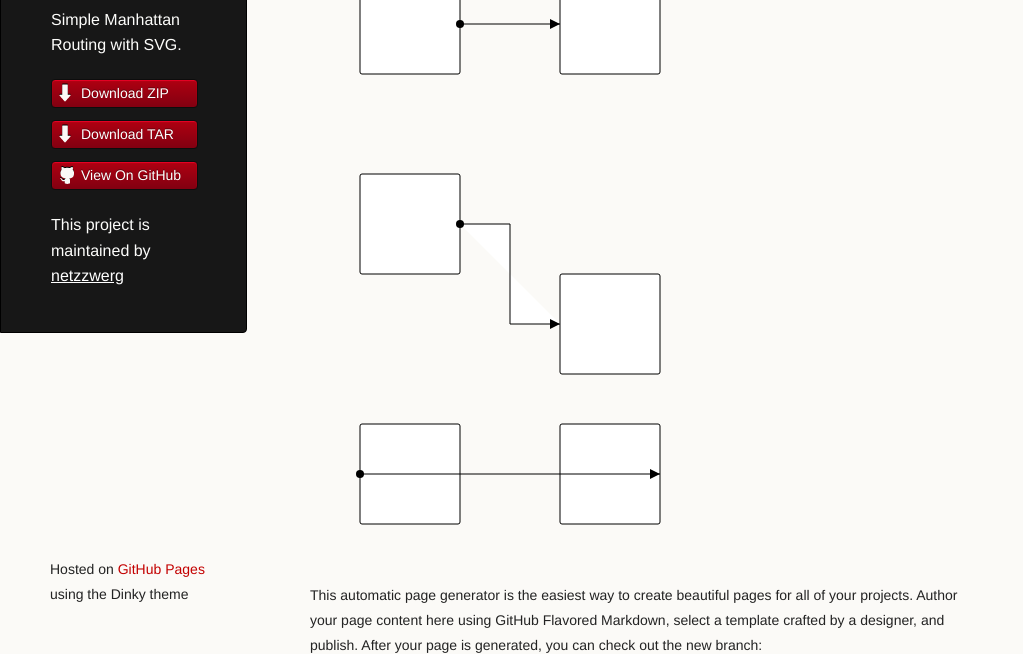
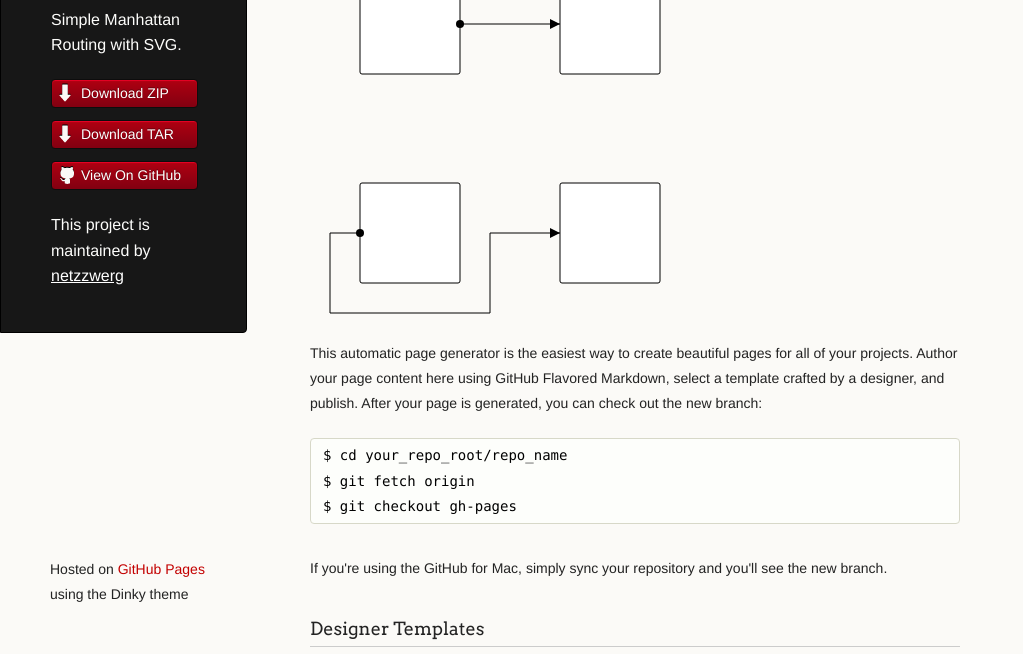
Before and after one commit to netzzwerg/manhattan-routing, a plain HTML site: page index.html in a window 1280 px wide. Shown: the part 161-815 px from the top of the page, without its empty margins (0-1023 px from the left). Drawn offline with Linux system fonts and the light colour scheme.

Commit message:
Updated index.html with new SVG examples.

```diff
--- a/index.html
+++ b/index.html
@@ -33,7 +33,9 @@
         <h3>
 <a name="welcome-to-github-pages" class="anchor" href="#welcome-to-github-pages"><span class="octicon octicon-link"></span></a>Welcome to GitHub Pages.</h3>
 
-<svg height="650" version="1.1" width="800" xmlns="http://www.w3.org/2000/svg"><desc>Created with Snap</desc><defs></defs><rect x="50" y="50" width="100" height="100" rx="2" ry="2" fill="#ffffff" stroke="#000000" style="stroke-width: 1px;"></rect><rect x="250" y="50" width="100" height="100" rx="2" ry="2" fill="#ffffff" stroke="#000000" style="stroke-width: 1px;"></rect><path d="M150,100 L250,100" fill="#ffffff" stroke="#000000" style="stroke-width: 1px;"></path><circle cx="150" cy="100" r="4"></circle><path d="M250,100L240,105L240,95L250,100"></path><rect x="50" y="250" width="100" height="100" rx="2" ry="2" fill="#ffffff" stroke="#000000" style="stroke-width: 1px;"></rect><rect x="250" y="350" width="100" height="100" rx="2" ry="2" fill="#ffffff" stroke="#000000" style="stroke-width: 1px;"></rect><path d="M150,300L200,300L200,400L250,400" fill="#ffffff" stroke="#000000" style="stroke-width: 1px;"></path><circle cx="150" cy="300" r="4"></circle><path d="M250,400L240,405L240,395L250,400"></path><rect x="50" y="500" width="100" height="100" rx="2" ry="2" fill="#ffffff" stroke="#000000" style="stroke-width: 1px;"></rect><rect x="250" y="500" width="100" height="100" rx="2" ry="2" fill="#ffffff" stroke="#000000" style="stroke-width: 1px;"></rect><path d="M50,550 L350,550" fill="#ffffff" stroke="#000000" style="stroke-width: 1px;"></path><circle cx="50" cy="550" r="4"></circle><path d="M350,550L340,555L340,545L350,550"></path></svg>
+<svg height="200" version="1.1" width="400" xmlns="http://www.w3.org/2000/svg"><desc>Created with Snap</desc><defs></defs><rect x="50" y="50" width="100" height="100" rx="2" ry="2" fill="#ffffff" stroke="#000000" style="stroke-width: 1px;"></rect><rect x="250" y="50" width="100" height="100" rx="2" ry="2" fill="#ffffff" stroke="#000000" style="stroke-width: 1px;"></rect><path d="M150,100L250,100" fill="#ffffff" stroke="#000000" style="fill-opacity: 0; stroke-width: 1px;"></path><circle cx="150" cy="100" r="4"></circle><path d="M250,100L240,105L240,95L250,100" transform="matrix(1,0,0,1,0,0)"></path></svg>
+
+<svg height="200" version="1.1" width="400" xmlns="http://www.w3.org/2000/svg"><desc>Created with Snap</desc><defs></defs><rect x="50" y="50" width="100" height="100" rx="2" ry="2" fill="#ffffff" stroke="#000000" style="stroke-width: 1px;"></rect><rect x="250" y="50" width="100" height="100" rx="2" ry="2" fill="#ffffff" stroke="#000000" style="stroke-width: 1px;"></rect><path d="M50,100L20,100L20,180L180,180L180,100L250,100L250,100" fill="#ffffff" stroke="#000000" style="fill-opacity: 0; stroke-width: 1px;"></path><circle cx="50" cy="100" r="4"></circle><path d="M250,100L240,105L240,95L250,100" transform="matrix(1,0,0,1,0,0)"></path></svg>
 
 <p>This automatic page generator is the easiest way to create beautiful pages for all of your projects. Author your page content here using GitHub Flavored Markdown, select a template crafted by a designer, and publish. After your page is generated, you can check out the new branch:</p>
 
```
